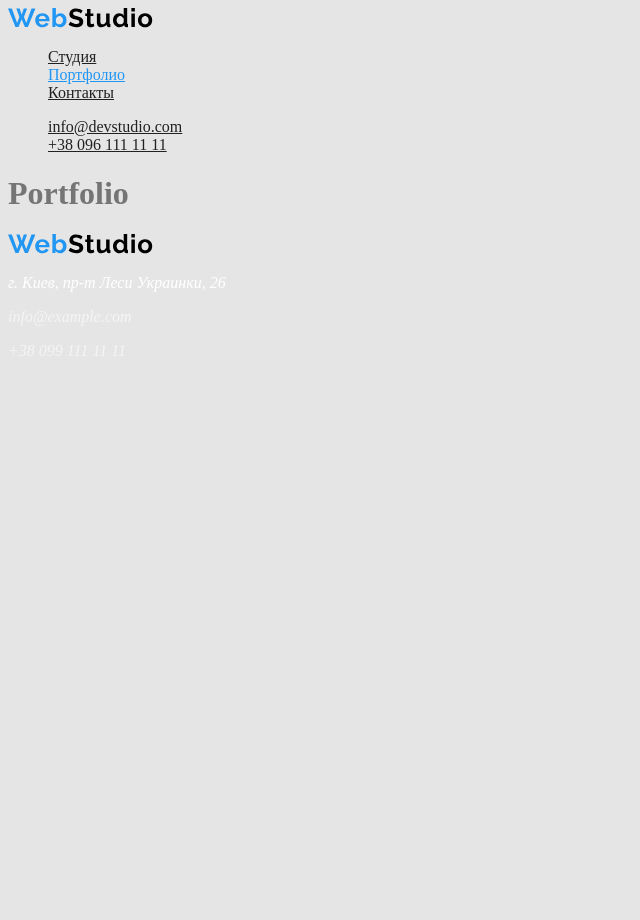
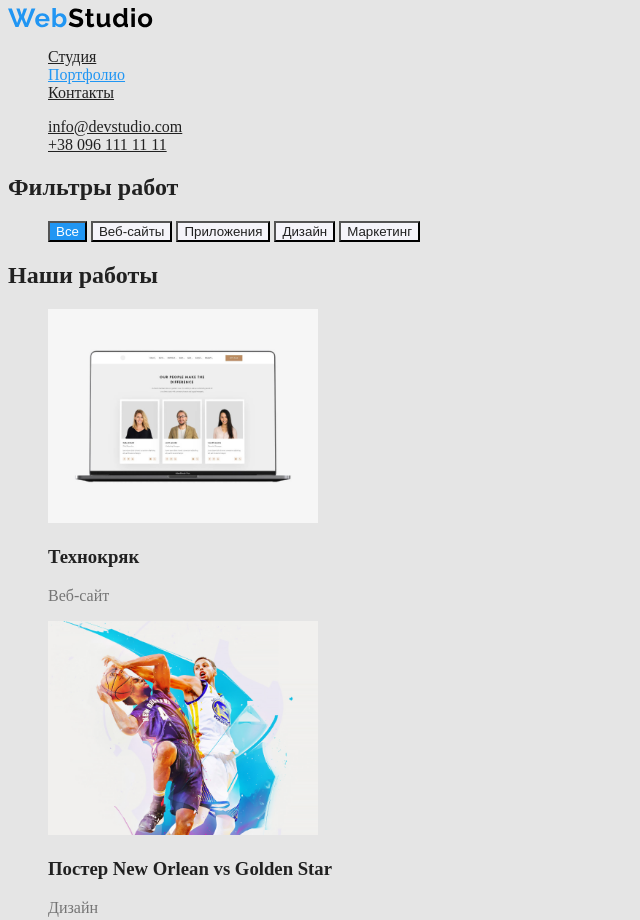
Before and after one commit to gts-work/goit-markup-hw-02, a plain HTML site: page portfolio.html in a window 1280 px wide. Shown: the top 920 px of the page, without its empty margins (0-640 px from the left). Before the commit the page ends 800 px from the top, so only its background shows below. Drawn offline with Linux system fonts and the light colour scheme.

Commit message:
added photo for portfolio page and added portfolio page layout

```diff
--- a/css/style.css
+++ b/css/style.css
@@ -12,6 +12,7 @@
     --secondary-background-color: #f5f4fa;
     --color-white: #ffffff;
     --color-secondary-grey: rgba(255, 255, 255, 0.6);
+    --background-button-tab: #f5f4fa;
 }
 
 /* Body */
@@ -67,3 +68,16 @@ li {
 .footer .contact-us {
     color: var(--color-secondary-grey);
 }
+
+/* Filters */
+.filters .but {
+    background-color: var(--background-button-tab);
+    color: var(--secondary-text-color);
+}
+
+.filters .but.active,
+.filters .but:hover,
+.filters .but:focus {
+    background-color: var(--active-color);
+    color: var(--color-white);
+}
--- a/portfolio.html
+++ b/portfolio.html
@@ -27,7 +27,75 @@
 
         <!-- Main -->
         <main class="main">
-            <h1>Portfolio</h1>
+            <!-- Navigation Tab -->
+            <section class="filters">
+                <h2 class="section-title">Фильтры работ</h2>
+                <nav>
+                    <ul>
+                        <li>
+                            <button type="button" class="but active">Все</button>
+                            <button type="button" class="but">Веб-сайты</button>
+                            <button type="button" class="but">Приложения</button>
+                            <button type="button" class="but">Дизайн</button>
+                            <button type="button" class="but">Маркетинг</button>
+                        </li>
+                    </ul>
+                </nav>
+            </section>
+
+            <!-- Works -->
+            <section class="section">
+                <h2 class="section-title">Наши работы</h2>
+                <nav>
+                    <ul>
+                        <li>
+                            <img src="./images/technokryak.png" width="270" alt="Технокряк" />
+                            <h3 class="section-title">Технокряк</h3>
+                            <p class="description">Веб-сайт</p>
+                        </li>
+                        <li>
+                            <img src="./images/poster_star.png" width="270" alt="Постер New Orlean vs Golden Star" />
+                            <h3 class="section-title">Постер New Orlean vs Golden Star</h3>
+                            <p class="description">Дизайн</p>
+                        </li>
+                        <li>
+                            <img src="./images/seafood.png" width="270" alt="Ресторан Seafood" />
+                            <h3 class="section-title">Ресторан Seafood</h3>
+                            <p class="description">Приложение</p>
+                        </li>
+                        <li>
+                            <img src="./images/prime.png" width="270" alt="Проект Prime" />
+                            <h3 class="section-title">Проект Prime</h3>
+                            <p class="description">Маркетинг</p>
+                        </li>
+                        <li>
+                            <img src="./images/boxes.png" width="270" alt="Проект Boxes" />
+                            <h3 class="section-title">Проект Boxes</h3>
+                            <p class="description">Приложение</p>
+                        </li>
+                        <li>
+                            <img src="./images/inspiration.png" width="270" alt="Inspiration has no Borders" />
+                            <h3 class="section-title">Inspiration has no Borders</h3>
+                            <p class="description">Веб-сайт</p>
+                        </li>
+                        <li>
+                            <img src="./images/limited_edition.png" width="270" alt="Издание Limited Edition" />
+                            <h3 class="section-title">Издание Limited Edition</h3>
+                            <p class="description">Дизайн</p>
+                        </li>
+                        <li>
+                            <img src="./images/lab.png" width="270" alt="Проект LAB" />
+                            <h3 class="section-title">Проект LAB</h3>
+                            <p class="description">Маркетинг</p>
+                        </li>
+                        <li>
+                            <img src="./images/growing_business.png" width="270" alt="Growing Business" />
+                            <h3 class="section-title">Growing Business</h3>
+                            <p class="description">Приложение</p>
+                        </li>
+                    </ul>
+                </nav>
+            </section>
         </main>
 
         <!-- Footer -->
```
Also changed, not shown: images/boxes.png (added), images/growing_business.png (added), images/inspiration.png (added), images/lab.png (added), images/limited_edition.png (added), images/poster_star.png (added), images/prime.png (added), images/seafood.png (added), images/technokryak.png (added).
